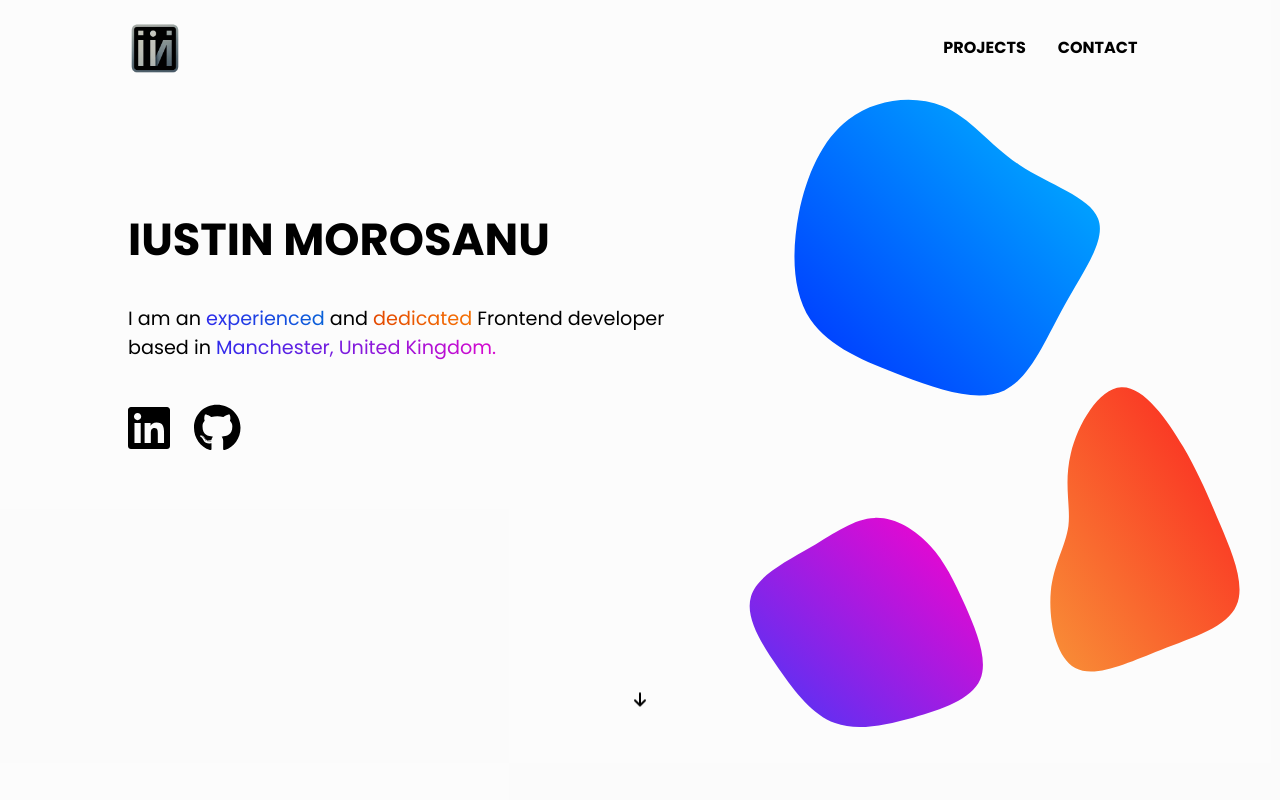
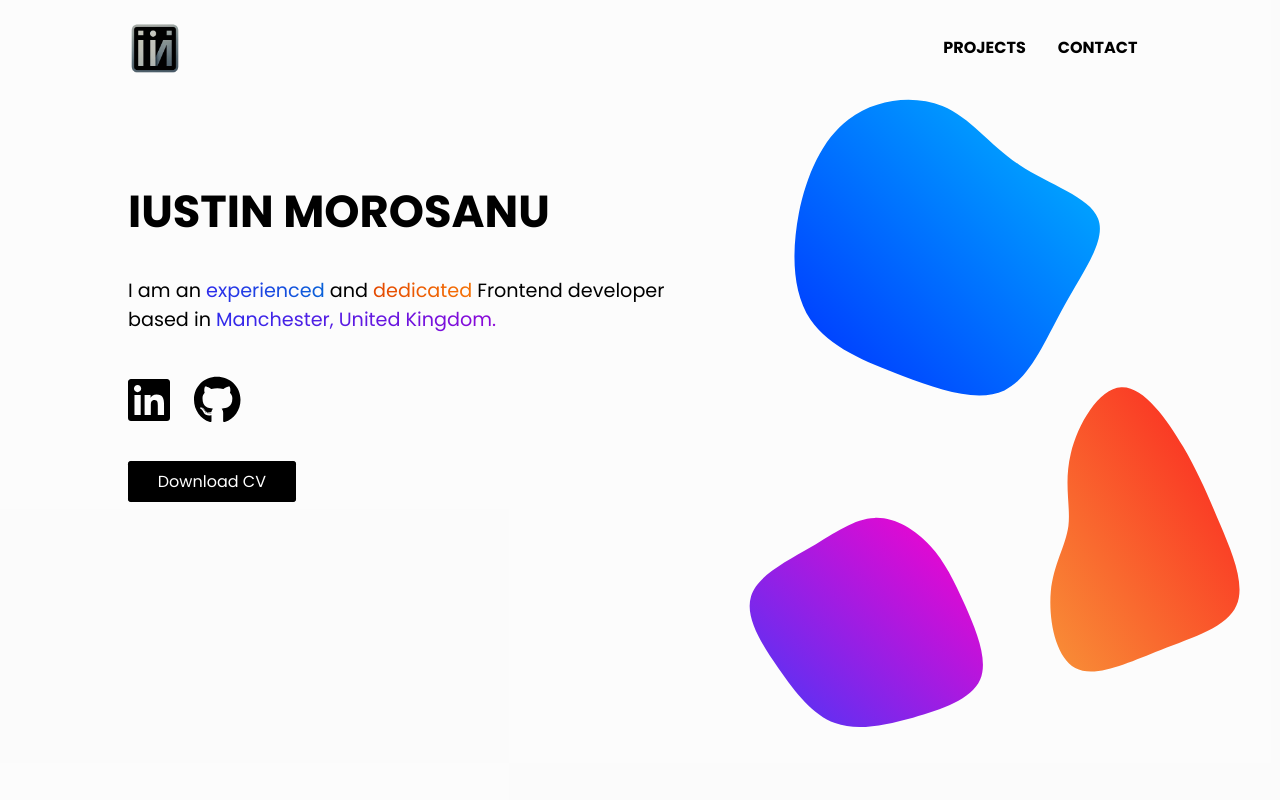
Before and after one commit to IustinM/cv, a React (Create React App) app: page / in a window 1280 px wide. Shown: the top 800 px of the page. Built offline with nearby package versions, Linux system fonts and the light colour scheme.

Commit message:
Added download file

```diff
--- a/package.json
+++ b/package.json
@@ -15,9 +15,11 @@
     "@types/node": "^16.18.62",
     "@types/react": "^18.2.37",
     "@types/react-dom": "^18.2.15",
+    "axios": "^1.6.7",
     "dotenv": "^16.3.1",
     "emailjs-com": "^3.2.0",
     "framer-motion": "^10.16.14",
+    "js-file-download": "^0.4.12",
     "react": "^18.2.0",
     "react-dom": "^18.2.0",
     "react-intersection-observer": "^9.5.3",
@@ -29,8 +31,8 @@
     "web-vitals": "^2.1.4"
   },
   "scripts": {
-    "predeploy" : "npm run build",
-    "deploy" : "gh-pages -d build",
+    "predeploy": "npm run build",
+    "deploy": "gh-pages -d build",
     "start": "react-scripts start",
     "build": "react-scripts build",
     "test": "react-scripts test",
--- a/src/components/Header/HeaderContainer.tsx
+++ b/src/components/Header/HeaderContainer.tsx
@@ -9,6 +9,9 @@ import ImageComponent from '../utils/ImageComponent';
 import { faArrowDown } from '@fortawesome/free-solid-svg-icons';
 import { motion, useAnimation } from 'framer-motion';
 import { hiddenTranslateVariantX, hiddenTranslateVariantXY, hiddenTranslateVariantY } from '../utils/variants';
+import fileDownload from 'js-file-download';
+import axios from 'axios';
+import pdf from './file.pdf'
 // import pdf from '../../../public/morosanu_iustin_cv.pdf'
 const HeaderContainer = () => {
 
@@ -33,19 +36,24 @@ const HeaderContainer = () => {
            <div className="min-h-[60vh]  relative z-[50] w-[80%] xl:w-[80%] mxl:min-h-[95vh] mx-auto flex flex-col justify-center">
                 <div className="">
                     <h2 className="text-[2.8rem]  ls:text-[2rem] sm:text-[1.5rem] font-bold">IUSTIN MOROSANU</h2>
-                    <h6 className='my-[2rem] text-[1.2rem] mxl:text-[1rem] '>I am an <span className='    bg-gradient-to-r from-[#2e2beb]  to-[#0962d8] inline-block text-transparent bg-clip-text '>experienced</span> and  <span className='bg-gradient-to-r from-[#e34800]  to-[#f57206] inline-block text-transparent bg-clip-text'>dedicated</span> Frontend developer <br/> based in <span className='bg-gradient-to-r from-[#2e2beb]  to-[#d809ce] inline-block text-transparent bg-clip-text '>Manchester, United Kingdom.</span></h6>
+                    <h6 className='my-[2rem] text-[1.2rem] mxl:text-[1rem] '>I am an <span className='    bg-gradient-to-r from-[#2e2beb]  to-[#0962d8] inline-block text-transparent bg-clip-text '>experienced</span> and  <span className='bg-gradient-to-r from-[#e34800]  to-[#f57206] inline-block text-transparent bg-clip-text'>dedicated</span> Frontend developer <br/> based in <span className='bg-gradient-to-r from-[#2e2beb]  to-[#8c09d8] inline-block text-transparent bg-clip-text '>Manchester, United Kingdom.</span></h6>
                     {/* <div className='w-[100px] h-[100px]' style={ {backgroundImage: "url(../../images/blob.svg)"}}></div> */}
-                    <div className="text-[3rem] sm:text-[2rem]">
+                    <div className="text-[3rem] sm:text-[2rem] mb-[2rem]">
                         <a href='https://www.linkedin.com/in/morosanu-iustin-b10990222/' target="_blank" ><FontAwesomeIcon className='cursor-pointer' icon={faLinkedin}/></a>
                         <a href='https://github.com/IustinM' target="_blank" ><FontAwesomeIcon className='ml-[1.5rem] cursor-pointer' icon={faGithub}/></a>
                     </div>
-                    {/* <button  onClick={() => {}}className='border-[1px] mt-[2rem] border-black text-[1rem] bg-black text-white px-[1.8rem] py-[0.5rem] rounded-[0.2rem]'> Projects</button> */}
+                    <a href={pdf} download='cv' rel="noopener noreferrer" target="_blank"  className='border-[1px] mt-[2rem] border-black text-[1rem] bg-black text-white px-[1.8rem] py-[0.5rem] rounded-[0.2rem]'> Download CV</a>
                 </div>
            </div>
-            <div className="min-h-[20vh] mxl:min-h-[5vh] relative z-[50] flex animate-bounce items-center flex-col mxl:justify-start justify-end">
-                <FontAwesomeIcon icon={faArrowDown}/>
-                {/* <p className="mt-[0.5rem]">About me</p>  */}
-            </div>
+
+            {/* <div className="min-h-[20vh] mxl:min-h-[5vh] relative z-[50] flex  items-center flex-col mxl:justify-start justify-end">
+                <div className="text-[0.9rem] mb-[0.5rem]">Scroll for more</div>
+                <div className="w-[25px] h-[40px]  rounded-[10rem] border-[2px] border-black">
+                    <div className="h-[55px] flex justify-center items-center  animate-bounce">
+                        <div className="w-[17px] h-[17px]  rounded-full bg-black"></div>
+                    </div>
+                </div>
+            </div> */}
                 <motion.svg  variants={hiddenTranslateVariantY(-10,10,0.6,inView)} initial={'hidden'} exit={'exit'} animate='show'  className='absolute w-[400px] ls:w-[300px] lg:w-[200px] mxl:hidden  top-[-12%] ls:top-[-10%] lg:top-[5%] ls:right-[6%] right-[10%] tall:w-[300px]' id="sw-js-blob-svg" viewBox="0 0 100 100" xmlns="http://www.w3.org/2000/svg" version="1.1">                    <defs>                         <linearGradient id="sw-gradient5" x1="0" x2="1" y1="1" y2="0">                            <stop id="stop1" stop-color="rgba(0, 47.66, 255, 1)" offset="0%"></stop>                            <stop id="stop2" stop-color="rgba(0, 185.887, 255, 1)" offset="100%"></stop>                        </linearGradient>                    </defs>                <path fill="url(#sw-gradient5)" d="M16.8,-18.8C24.3,-13.8,34.4,-10.8,36.5,-5.4C38.7,0,32.8,7.8,28.1,16.4C23.3,25,19.6,34.5,13.1,37.6C6.5,40.7,-3,37.5,-12.3,34C-21.6,30.5,-30.7,26.8,-35.4,19.9C-40,13,-40.1,2.9,-38.3,-6.6C-36.4,-16.1,-32.5,-25.2,-25.8,-30.2C-19.1,-35.3,-9.6,-36.4,-2.4,-33.5C4.7,-30.6,9.4,-23.7,16.8,-18.8Z" width="100%" height="100%" transform="translate(50 50)" style={{transition:"transition: all 0.3s ease 0s;"}} stroke-width="0" stroke="url(#sw-gradient5)"></path>              </motion.svg>
                 <motion.svg variants={hiddenTranslateVariantX(50,10,0.6,inView)} initial={'hidden'} exit={'exit'} animate='show' className='absolute w-[400px] ls:w-[300px] lg:w-[200px] mxl:hidden   bottom-[20%] ls:bottom-[15%] lg:bottom-[30%] right-0 tall:w-[300px]' id="sw-js-blob-svg" viewBox="0 0 100 100" xmlns="http://www.w3.org/2000/svg" version="1.1"> <defs> <linearGradient id="sw-gradient2" x1="0" x2="1" y1="1" y2="0">                            <stop id="stop1" stop-color="rgba(248, 143.599, 55, 1)" offset="0%"></stop>                            <stop id="stop2" stop-color="rgba(251, 31, 31, 1)" offset="100%"></stop></linearGradient></defs><path fill="url(#sw-gradient2)" d="M15.8,-22.3C19.8,-15.4,22.1,-9.8,25,-3C27.9,3.9,31.5,12.1,29.1,17.4C26.8,22.8,18.4,25.3,10.2,28.5C1.9,31.7,-6.2,35.7,-11.2,33C-16.2,30.2,-17.9,20.8,-17.3,13.9C-16.6,7,-13.6,2.6,-12.9,-2.5C-12.3,-7.5,-14.1,-13.2,-12.3,-20.6C-10.6,-27.9,-5.3,-36.9,0.3,-37.2C5.9,-37.5,11.7,-29.2,15.8,-22.3Z" width="100%" height="100%" transform="translate(50 50)" style={{transition:"transition: all 0.3s ease 0s;" }} stroke-width="0"></path>              </motion.svg>
             {/* <ssvg className='absolute w-[500px] bottom-[2rem] right-0'  id="sw-js-blob-svg" viewBox="0 0 100 100" xmlns="http://www.w3.org/2000/svg" version="1.1">                    <defs>                         <linearGradient id="sw-gradient" x1="0" x2="1" y1="1" y2="0">                            <stop id="stop1" stop-color="rgba(58.387, 195.05, 255, 1)" offset="0%"></stop>                            <stop id="stop2" stop-color="rgba(63.932, 4.773, 238.114, 1)" offset="100%"></stop></linearGradient> </defs> <path fill="url(#sw-gradient)" d="M26.6,-21.8C31.1,-15.5,29.3,-4.6,26.7,5.9C24.2,16.4,20.9,26.6,15.4,27.5C9.9,28.4,2.1,20.1,-8.3,15.7C-18.6,11.3,-31.6,10.7,-33.3,6.6C-35.1,2.5,-25.6,-5.2,-18.2,-12.2C-10.8,-19.1,-5.4,-25.3,2.8,-27.6C11,-29.8,22,-28.1,26.6,-21.8Z" width="100%" height="100%" transform="translate(50 50)" style={{transition:"transition: all 0.3s ease 0s;"}} stroke-width="0"></path></ssvg> */}
--- /dev/null
+++ b/src/types.d.ts
@@ -0,0 +1 @@
+declare module "*.pdf";
```
Also changed, not shown: 2 other files (tests, documents, lock files or other folders).
